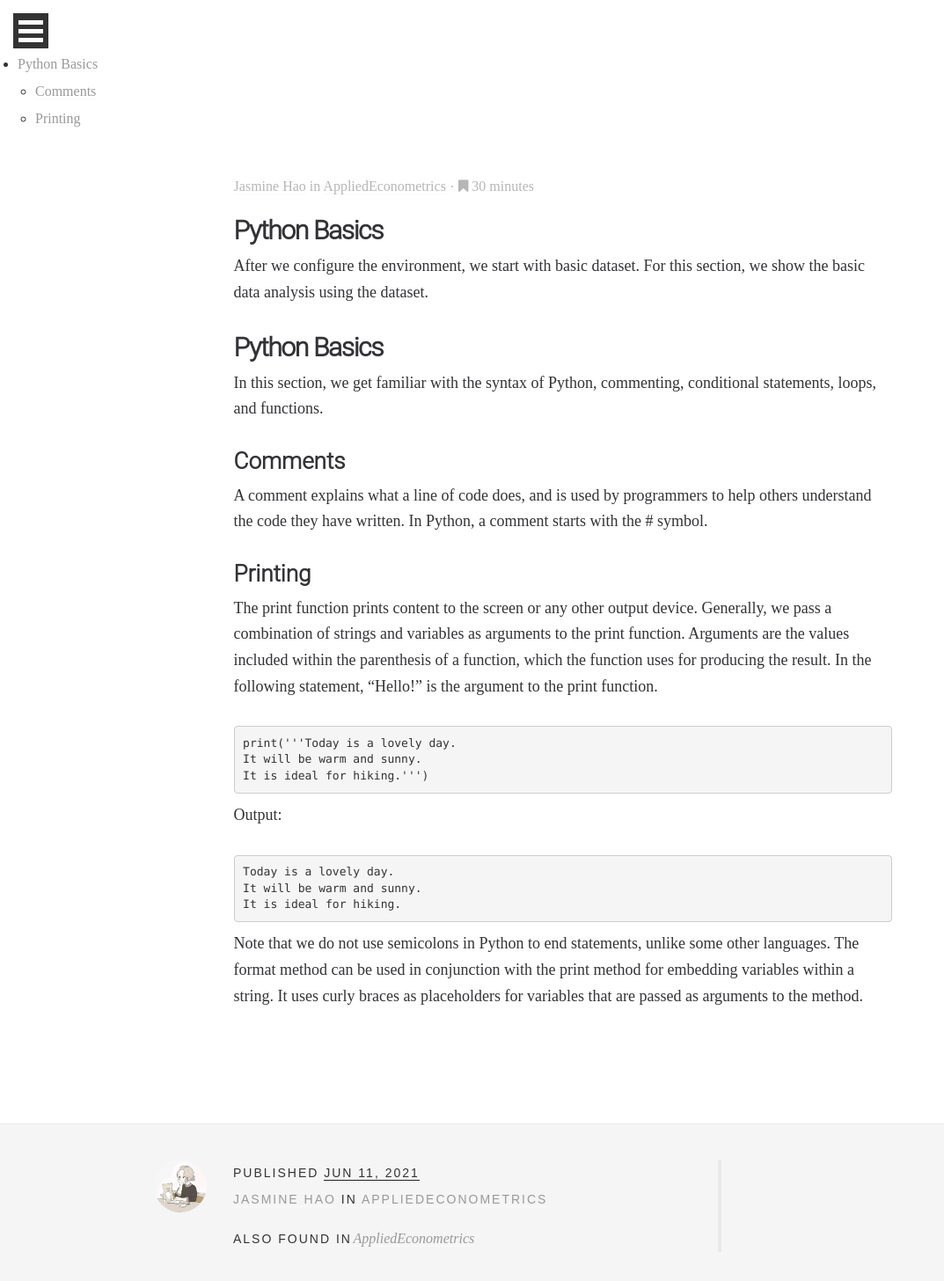
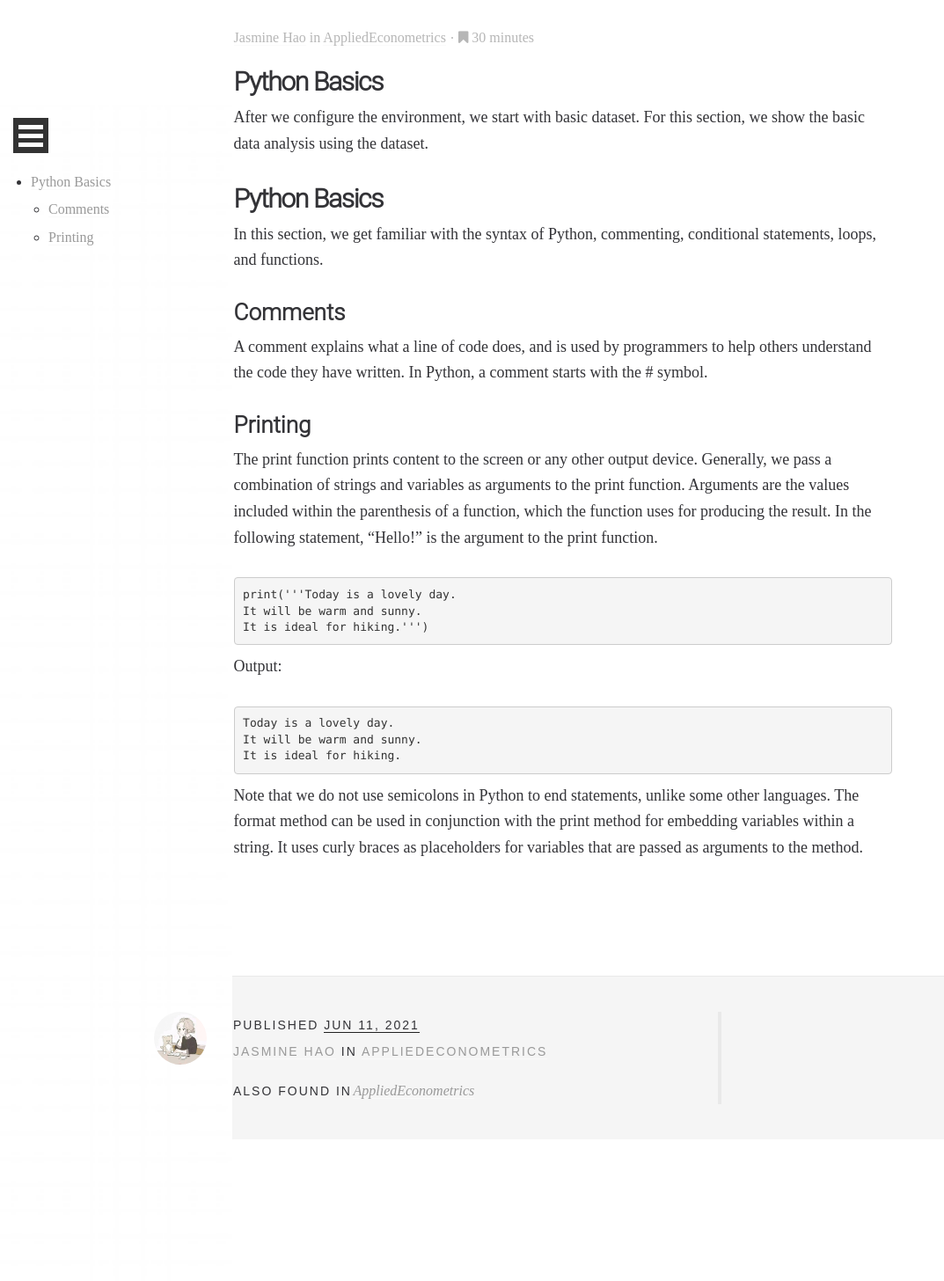
Before and after one commit to HKU-applied-econ/AppliedEcon2021.github.io, a Jekyll site: the page built from _posts/2021-09-11-week1-2.md, in a window 1280 px wide. Shown: the top 1456 px of the page at 88% size, without its empty margins (0-1073 px from the left). Built offline with Jekyll 4.4.1, drawn with Linux system fonts in a browser that asks for light colours; the table of contents is made by our own code.

Commit message:
update sidebar

```diff
--- a/_layouts/post.html
+++ b/_layouts/post.html
@@ -11,24 +11,6 @@
     </span>
     {% include nav.html %}
 </header> -->
-
-<div class="sidebar__right">
-
-    <span class="menu-trigger animated fadeInDown">
-        <span class="bar"></span>
-        <span class="bar"></span>
-        <span class="bar"></span>
-    </span>
-    {% include nav.html %}
-
-    <p>&nbsp;</p>
-
-    {% if page.toc == true %}
-    <div id="table-of-contents">
-        {{ content | toc_only }}
-    </div>
-    {% endif %}
-</div>
 
 
 <main class="container">
@@ -48,6 +30,23 @@
             <h1>{{ page.title }}</h1>
 
             <div>
+                <div class="sidebar">
+
+                    <span class="menu-trigger animated fadeInDown">
+                        <span class="bar"></span>
+                        <span class="bar"></span>
+                        <span class="bar"></span>
+                    </span>
+                    {% include nav.html %}
+
+                    <p>&nbsp;</p>
+
+                    {% if page.toc == true %}
+                    <div id="table-of-contents">
+                        {{ content | toc_only }}
+                    </div>
+                    {% endif %}
+                </div>
 
                 <div id="markdown-content">
                     {{ content  }}
--- a/_sass/_sidebar.scss
+++ /dev/null
@@ -1,10 +0,0 @@
-.sidebar__right {
-  margin-bottom: 1em;
-
-  @include breakpoint($large) {
-
-    top: 0;
-    right: 0;
-    padding-left: 1em;
-    z-index: 10;
-  }
```
Also changed, not shown: 4 other files.
